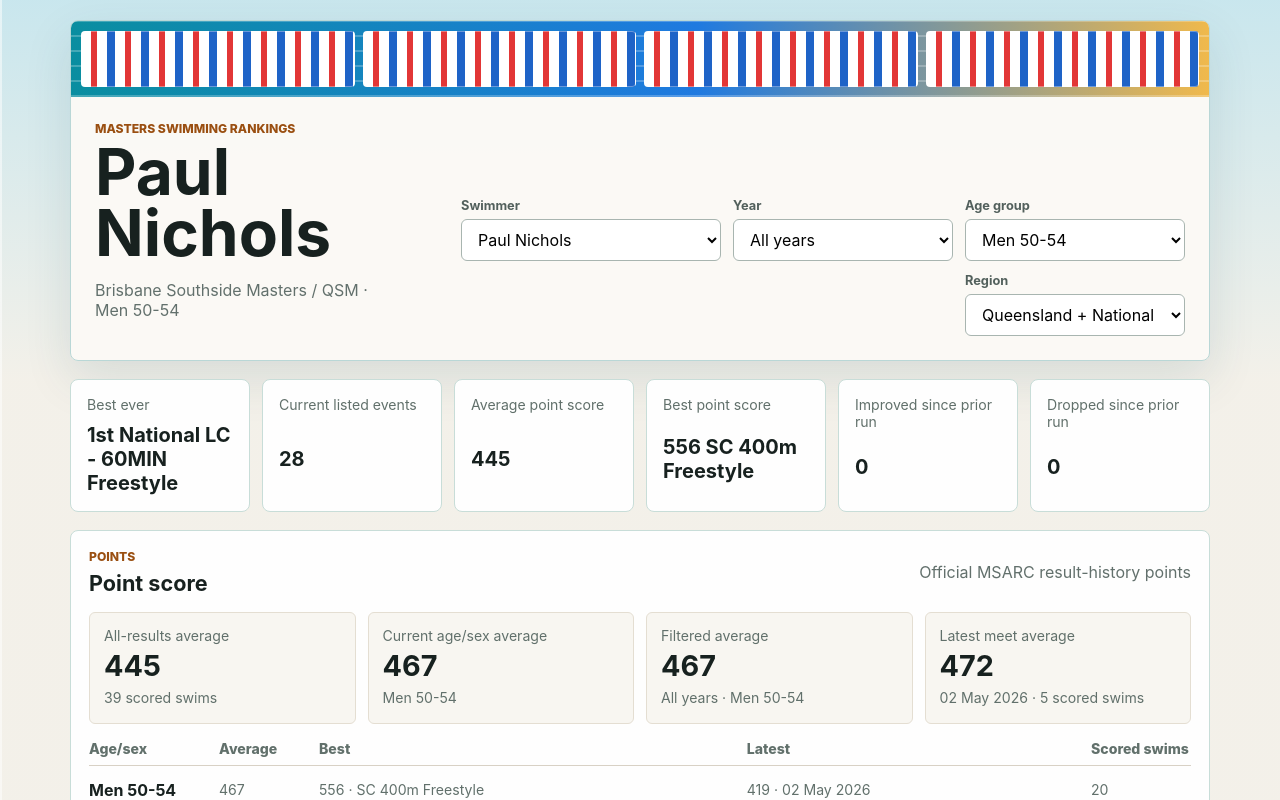
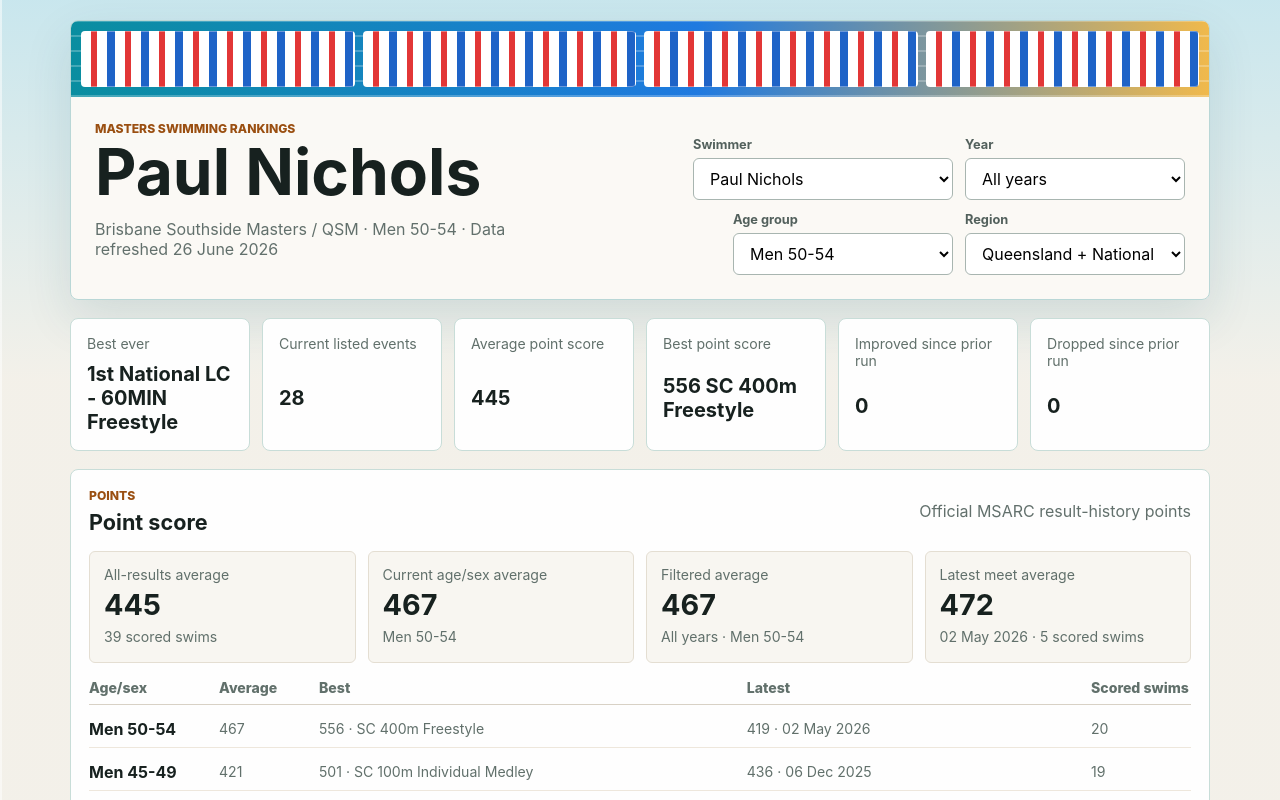
Before and after one commit to PaulNichols/masters-swimming-rankings, a React (Vite) app: page / in a window 1280 px wide. Shown: the top 800 px of the page. Built offline with nearby package versions, Linux system fonts and the light colour scheme.

Commit message:
Show data refreshed date in header

```diff
--- a/src/App.tsx
+++ b/src/App.tsx
@@ -235,7 +235,7 @@ export function App() {
           <div>
             <p className="eyebrow">Masters Swimming Rankings</p>
             <h1>{selectedSwimmer?.name ?? 'No swimmer selected'}</h1>
-            <p className="subtle">{selectedSwimmer?.club ?? 'Add a swimmer to start tracking'} · {ageGroup}</p>
+            <p className="subtle">{selectedSwimmer?.club ?? 'Add a swimmer to start tracking'} · {ageGroup} · Data refreshed {formatDate(store.updatedAt)}</p>
           </div>
           <div className="top-controls">
             <label className="field">
```
